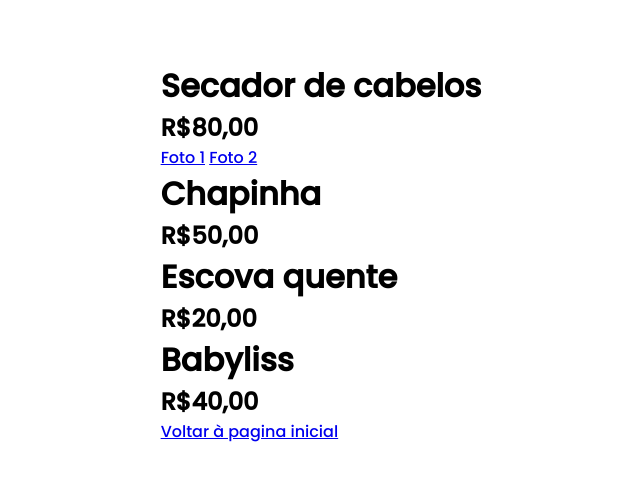
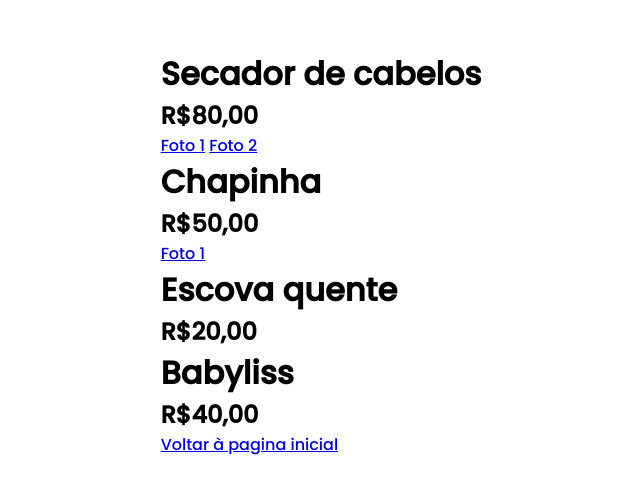
Before and after one commit to abdoria/vendas, a plain HTML site: page beleza.html in a window 1280 px wide. Shown: the part 147-640 px from the top of the page, without its empty margins (319-959 px from the left). Drawn offline with Linux system fonts and the light colour scheme.

Commit message:
Add images

```diff
--- a/beleza.html
+++ b/beleza.html
@@ -11,10 +11,11 @@
     <div class="conteudo">
         <h1>Secador de cabelos<h1>
         <h2>R$80,00</h2>
-        <a href="https://drive.google.com/file/d/1-9oQaUhvV0A0ZcUk4w4yenYmAJ_Pto-Q/view?usp=share_link">Foto 1</a>
-        <a href="https://drive.google.com/file/d/1ELoWSJnWit7YfsIaDfn6PgfWxjIucIBU/view?usp=share_link">Foto 2</a>
+        <a href="https://abdoria.github.io/vendas/images/secador1.jpeg">Foto 1</a>
+        <a href="https://abdoria.github.io/vendas/images/secador2.jpeg">Foto 2</a>
         <h1>Chapinha<h1>
         <h2>R$50,00</h2>
+        <a href="https://abdoria.github.io/vendas/images/chapinha1.jpeg">Foto 1</a>
         <h1>Escova quente<h1>
         <h2>R$20,00</h2>
         <h1>Babyliss<h1>
```
Also changed, not shown: images/chapinha1.jpeg (added), images/secador1.jpeg (added), images/secador2.jpeg (added).
